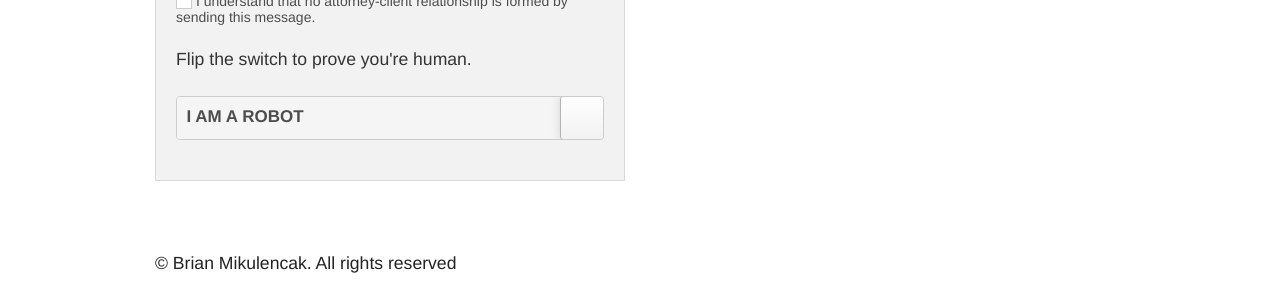
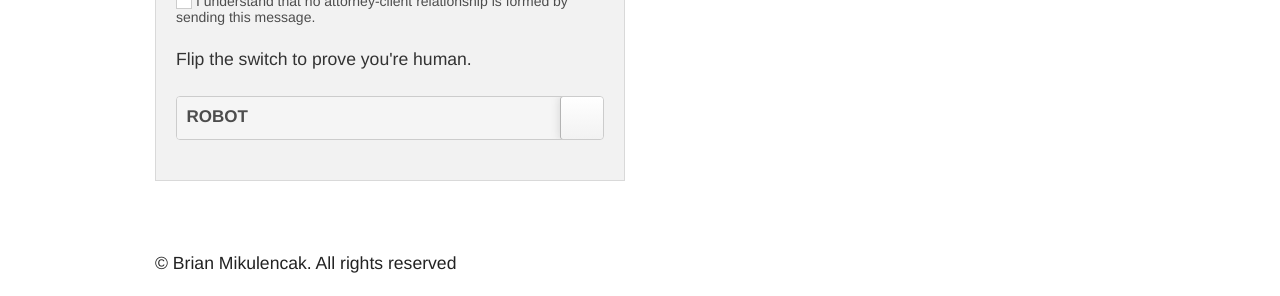
Before and after one commit to brianmik/bmaustinlaw, a Jekyll site: the page built from contact.html, in a window 1280 px wide. Shown: the part 948-1244 px from the top of the page. Built offline with Jekyll 4.4.1, drawn with Linux system fonts in a browser that asks for light colours; Markdown is read by kramdown in place of the engine named in the settings.

Commit message:
created a copy solution to the switch label problem

```diff
--- a/contact.html
+++ b/contact.html
@@ -35,9 +35,9 @@ title: Brian Mikulencak Business Transactions and Tax Attorney - Contact Informa
       				<p class="space-top">Flip the switch to prove you're human.</p>
     					<div class="switch large radius">
       					<input id="z" name="switch-z" type="radio" checked>
-      					<label for="z" onclick="" class="robot">&nbsp;&nbsp;I AM A ROBOT</label>
+      					<label for="z" onclick="">&nbsp;&nbsp;ROBOT</label>
       					<input id="z1" name="switch-z" type="radio">
-      					<label for="z1" onclick="">I'M HUMAN&nbsp;&nbsp;</label>
+      					<label for="z1" onclick="">HUMAN&nbsp;&nbsp;</label>
       					<span></span>
     					</div>
       				<input id="sender" class="button round hide" type='submit' value='SEND MESSAGE' />
--- a/css/main.css
+++ b/css/main.css
@@ -203,11 +203,7 @@ textarea {
 @media only screen { }
 
 /* Used to alter styles for screens at most 768px wide. This is where the grid changes. */
-@media all and (max-width: 480px) {
-  div.switch label.robot {
-    display: inline-block;
-  }
-}
+@media all and (max-width: 480px) {}
 
 /* Used to alter styles for screens at least 768px wide. This is where the grid changes. */
 @media only screen and (min-width: 768px) {}
```
